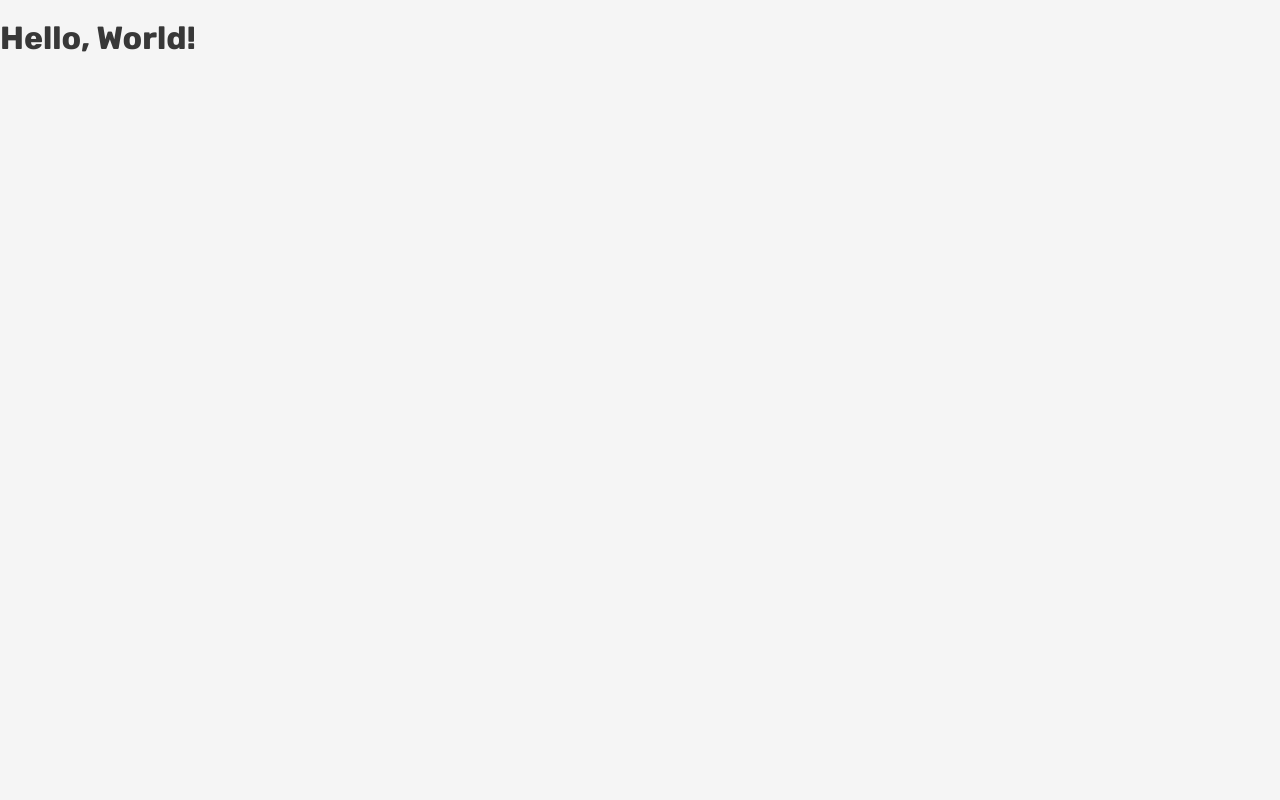
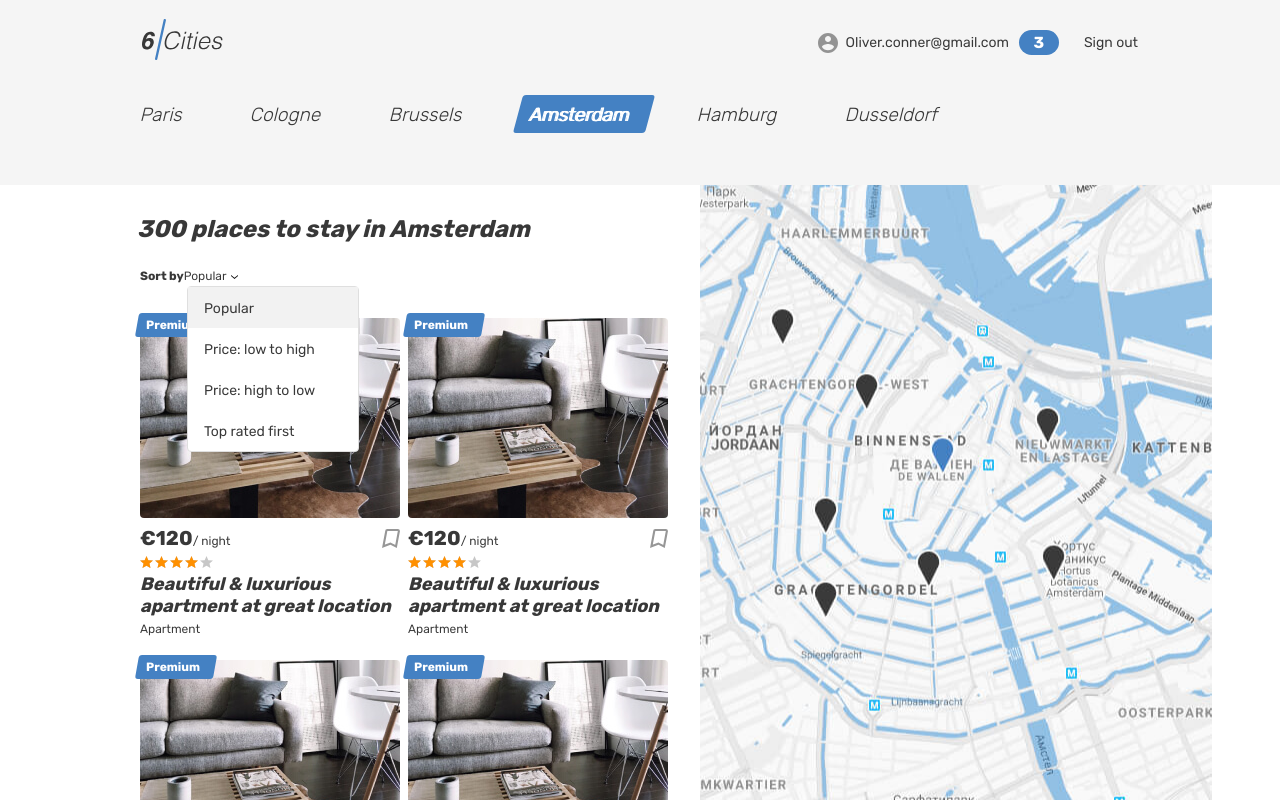
Before and after one commit to htmlacademy-react/2385367-six-cities-14, a React (Vite) app: page / in a window 1280 px wide. Built offline with nearby package versions, Linux system fonts and the light colour scheme.

Commit message:
Add main screen

```diff
--- /dev/null
+++ b/src/components/app/app.tsx
@@ -0,0 +1,13 @@
+import Main from '../../pages/main/main';
+
+ type AppProps = {
+   offers: number;
+ }
+
+function App({ offers }: AppProps): JSX.Element {
+  return (
+    <Main offers={ offers } />
+  );
+}
+
+export default App;
--- /dev/null
+++ b/src/components/offer-card/offer-card.tsx
@@ -0,0 +1,40 @@
+function OfferCard(): JSX.Element {
+  return (
+    <article className="cities__card place-card">
+      <div className="place-card__mark">
+        <span>Premium</span>
+      </div>
+      <div className="cities__image-wrapper place-card__image-wrapper">
+        <a href="#">
+          <img className="place-card__image" src="img/apartment-01.jpg" width="260" height="200" alt="Place image" />
+        </a>
+      </div>
+      <div className="place-card__info">
+        <div className="place-card__price-wrapper">
+          <div className="place-card__price">
+            <b className="place-card__price-value">&euro;120</b>
+            <span className="place-card__price-text">&#47;&nbsp;night</span>
+          </div>
+          <button className="place-card__bookmark-button button" type="button">
+            <svg className="place-card__bookmark-icon" width="18" height="19">
+              <use xlinkHref="#icon-bookmark"></use>
+            </svg>
+            <span className="visually-hidden">To bookmarks</span>
+          </button>
+        </div>
+        <div className="place-card__rating rating">
+          <div className="place-card__stars rating__stars">
+            <span style={{width: '80%'}}></span>
+            <span className="visually-hidden">Rating</span>
+          </div>
+        </div>
+        <h2 className="place-card__name">
+          <a href="#">Beautiful &amp; luxurious apartment at great location</a>
+        </h2>
+        <p className="place-card__type">Apartment</p>
+      </div>
+    </article>
+  );
+}
+
+export default OfferCard;
--- /dev/null
+++ b/src/const.ts
@@ -0,0 +1,3 @@
+export const enum Settings {
+  offers = 300
+}
--- a/src/index.tsx
+++ b/src/index.tsx
@@ -1,5 +1,7 @@
 import React from 'react';
 import ReactDOM from 'react-dom/client';
+import App from './components/app/app';
+import { Settings } from './const';
 
 const root = ReactDOM.createRoot(
   document.getElementById('root') as HTMLElement
@@ -7,6 +9,6 @@
 
 root.render(
   <React.StrictMode>
-    <h1>Hello, World!</h1>
+    <App offers={ Settings.offers }/>
   </React.StrictMode>
 );
--- /dev/null
+++ b/src/pages/main/main.tsx
@@ -0,0 +1,113 @@
+import OfferCard from '../../components/offer-card/offer-card.tsx';
+
+ type MainProps = {
+   offers: number;
+ }
+
+function Main({ offers }: MainProps): JSX.Element {
+  return (
+    <div className="page page--gray page--main">
+      <header className="header">
+        <div className="container">
+          <div className="header__wrapper">
+            <div className="header__left">
+              <a className="header__logo-link header__logo-link--active">
+                <img className="header__logo" src="img/logo.svg" alt="6 cities logo" width="81" height="41" />
+              </a>
+            </div>
+            <nav className="header__nav">
+              <ul className="header__nav-list">
+                <li className="header__nav-item user">
+                  <a className="header__nav-link header__nav-link--profile" href="#">
+                    <div className="header__avatar-wrapper user__avatar-wrapper">
+                    </div>
+                    <span className="header__user-name user__name">Oliver.conner@gmail.com</span>
+                    <span className="header__favorite-count">3</span>
+                  </a>
+                </li>
+                <li className="header__nav-item">
+                  <a className="header__nav-link" href="#">
+                    <span className="header__signout">Sign out</span>
+                  </a>
+                </li>
+              </ul>
+            </nav>
+          </div>
+        </div>
+      </header>
+      <main className="page__main page__main--index">
+        <h1 className="visually-hidden">Cities</h1>
+        <div className="tabs">
+          <section className="locations container">
+            <ul className="locations__list tabs__list">
+              <li className="locations__item">
+                <a className="locations__item-link tabs__item" href="#">
+                  <span>Paris</span>
+                </a>
+              </li>
+              <li className="locations__item">
+                <a className="locations__item-link tabs__item" href="#">
+                  <span>Cologne</span>
+                </a>
+              </li>
+              <li className="locations__item">
+                <a className="locations__item-link tabs__item" href="#">
+                  <span>Brussels</span>
+                </a>
+              </li>
+              <li className="locations__item">
+                <a className="locations__item-link tabs__item tabs__item--active">
+                  <span>Amsterdam</span>
+                </a>
+              </li>
+              <li className="locations__item">
+                <a className="locations__item-link tabs__item" href="#">
+                  <span>Hamburg</span>
+                </a>
+              </li>
+              <li className="locations__item">
+                <a className="locations__item-link tabs__item" href="#">
+                  <span>Dusseldorf</span>
+                </a>
+              </li>
+            </ul>
+          </section>
+        </div>
+        <div className="cities">
+          <div className="cities__places-container container">
+            <section className="cities__places places">
+              <h2 className="visually-hidden">Places</h2>
+              <b className="places__found">{ offers } places to stay in Amsterdam</b>
+              <form className="places__sorting" action="#" method="get">
+                <span className="places__sorting-caption">Sort by</span>
+                <span className="places__sorting-type" tabIndex={0}>
+                  Popular
+                  <svg className="places__sorting-arrow" width="7" height="4">
+                    <use xlinkHref="#icon-arrow-select"></use>
+                  </svg>
+                </span>
+                <ul className="places__options places__options--custom places__options--opened">
+                  <li className="places__option places__option--active" tabIndex={0}>Popular</li>
+                  <li className="places__option" tabIndex={0}>Price: low to high</li>
+                  <li className="places__option" tabIndex={0}>Price: high to low</li>
+                  <li className="places__option" tabIndex={0}>Top rated first</li>
+                </ul>
+              </form>
+              <div className="cities__places-list places__list tabs__content">
+                <OfferCard />
+                <OfferCard />
+                <OfferCard />
+                <OfferCard />
+                <OfferCard />
+              </div>
+            </section>
+            <div className="cities__right-section">
+              <section className="cities__map map"></section>
+            </div>
+          </div>
+        </div>
+      </main>
+    </div>
+  );
+}
+export default Main;
```
